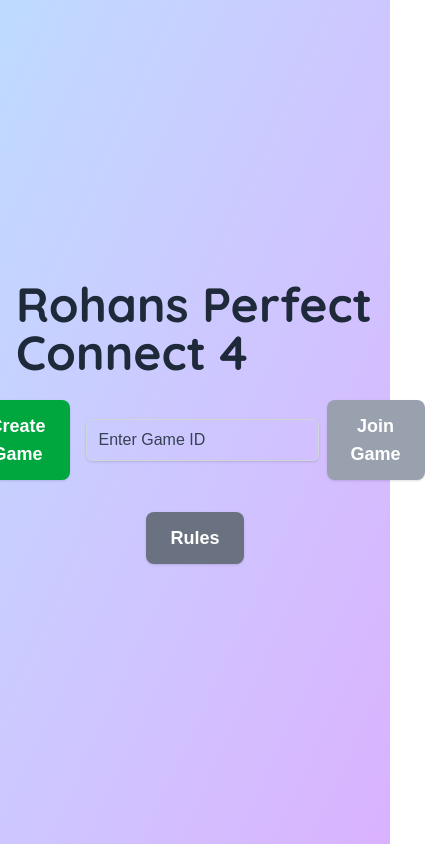
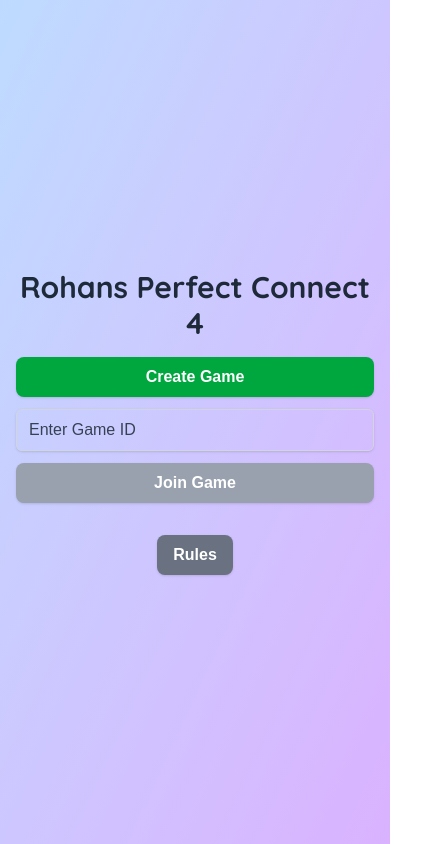
Before and after one commit to rohan-0202/rohansperfectconnect4, a Next.js app: page / in a window 390 px wide. Shown: the whole page, 425 px wide, since content can reach past the window. Built offline with nearby package versions, Linux system fonts and the light colour scheme; no server answers.

Commit message:
responsive?

```diff
--- a/src/components/Connect4.tsx
+++ b/src/components/Connect4.tsx
@@ -208,7 +208,12 @@ You're probably familiar with the game connect 4. This game is that game, but my
                 if (myTurn) {
                     if (iNeedToReselect) {
                         // Show reselect message even though phase is 'playing'
-                        newMessage = <>Your turn (<span className={`font-semibold ${myPlayerColor === 'red' ? 'text-red-600' : 'text-yellow-600'}`}>{myPlayerColor === 'red' ? 'Red' : 'Yellow'}</span>): Select a NEW Sabotage Space</>;
+                        newMessage = (
+                            <div className="flex flex-col items-center text-center">
+                                <span>Your turn (<span className={`font-semibold ${myPlayerColor === 'red' ? 'text-red-600' : 'text-yellow-600'}`}>{myPlayerColor === 'red' ? 'Red' : 'Yellow'}</span>):</span>
+                                <span>Select a NEW Sabotage Space</span>
+                            </div>
+                        );
                     } else {
                         // Normal playing turn message
                         newMessage = <>Your turn (<span className={`font-semibold ${myPlayerColor === 'red' ? 'text-red-600' : 'text-yellow-600'}`}>{myPlayerColor === 'red' ? 'Red' : 'Yellow'}</span>)</>;
@@ -359,9 +364,9 @@ You're probably familiar with the game connect 4. This game is that game, but my
     const myTurnToPlay = myTurn && gamePhase === 'playing' && !iNeedToReselect;
 
     return (
-        <div className="flex flex-col items-center justify-center min-h-screen bg-gradient-to-br from-blue-200 to-purple-300 p-4">
+        <div className="flex flex-col items-center justify-center min-h-screen bg-gradient-to-br from-blue-200 to-purple-300 p-2 sm:p-4">
             {/* Apply the font class to the h1 element */}
-            <h1 className={`text-5xl font-extrabold mb-6 text-gray-800 ${quicksand.className}`}>
+            <h1 className={`text-3xl sm:text-4xl md:text-5xl font-extrabold mb-4 sm:mb-6 text-gray-800 ${quicksand.className} text-center`}>
                 Rohans Perfect Connect 4
             </h1>
 
@@ -374,38 +379,37 @@ You're probably familiar with the game connect 4. This game is that game, but my
 
             {/* Conditional Rendering: Show Create/Join buttons OR Game ID OR Board */}
             {!gameState && gamePhase === 'initial' && (
-                <div className="flex flex-col items-center space-y-4">
-                    <div className="flex space-x-4">
+                <div className="flex flex-col items-center space-y-4 w-full px-2">
+                    <div className="flex flex-col sm:flex-row items-center space-y-3 sm:space-y-0 sm:space-x-4 w-full justify-center">
                         <button
                             onClick={handleCreateGame}
                             disabled={!socket || !!gameId}
-                            className="px-6 py-3 bg-green-600 text-white rounded-lg shadow hover:bg-green-700 disabled:bg-gray-400 transition-colors duration-200 text-lg font-semibold"
+                            className="w-full sm:w-auto px-4 py-2 sm:px-6 sm:py-3 bg-green-600 text-white rounded-lg shadow hover:bg-green-700 disabled:bg-gray-400 transition-colors duration-200 text-base sm:text-lg font-semibold"
                         >
                             Create Game
                         </button>
-                        <div className="flex items-center space-x-2">
+                        <div className="flex flex-col sm:flex-row items-center space-y-3 sm:space-y-0 sm:space-x-2 w-full sm:w-auto">
                             <input
                                 type="text"
                                 value={joinGameIdInput}
                                 onChange={(e) => setJoinGameIdInput(e.target.value)}
                                 placeholder="Enter Game ID"
-                                className="px-3 py-2 border border-gray-300 rounded-md shadow-sm focus:outline-none focus:ring-indigo-500 focus:border-indigo-500 placeholder-gray-700 text-gray-800"
+                                className="w-full sm:w-auto px-3 py-2 border border-gray-300 rounded-md shadow-sm focus:outline-none focus:ring-indigo-500 focus:border-indigo-500 placeholder-gray-700 text-gray-800"
                                 disabled={!socket || !!gameId}
                             />
                             <button
                                 onClick={handleJoinGame}
                                 disabled={!socket || !!gameId || !joinGameIdInput.trim()}
-                                className="px-6 py-3 bg-blue-600 text-white rounded-lg shadow hover:bg-blue-700 disabled:bg-gray-400 transition-colors duration-200 text-lg font-semibold"
+                                className="w-full sm:w-auto px-4 py-2 sm:px-6 sm:py-3 bg-blue-600 text-white rounded-lg shadow hover:bg-blue-700 disabled:bg-gray-400 transition-colors duration-200 text-base sm:text-lg font-semibold"
                             >
                                 Join Game
                             </button>
                         </div>
                     </div>
-                    {/* Rules Button - Moved and Centered Below */}
                     <div className="w-full flex justify-center mt-4">
                         <button
                             onClick={() => setShowRules(!showRules)}
-                            className="px-6 py-3 bg-gray-500 text-white rounded-lg shadow hover:bg-gray-600 disabled:bg-gray-400 transition-colors duration-200 text-lg font-semibold"
+                            className="px-4 py-2 sm:px-6 sm:py-3 bg-gray-500 text-white rounded-lg shadow hover:bg-gray-600 disabled:bg-gray-400 transition-colors duration-200 text-base sm:text-lg font-semibold"
                         >
                             Rules
                         </button>
@@ -413,13 +417,10 @@ You're probably familiar with the game connect 4. This game is that game, but my
                     {joinError && (
                         <p className="mt-2 text-red-600 font-semibold">Error: {joinError}</p>
                     )}
-                    {/* Rules Dropdown - Added Here */}
                     {showRules && (
                         <div className="mt-4 p-4 bg-white rounded-lg shadow-lg border border-gray-300 max-w-md w-full text-left text-sm">
                             <h3 className="text-lg font-semibold mb-2 text-gray-700">Game Rules</h3>
-                            {/* Use pre-wrap to preserve formatting */}
                             <pre className="whitespace-pre-wrap text-gray-600">{rulesText}</pre>
-                            {/* Center the Close button */}
                             <div className="w-full flex justify-center mt-3">
                                 <button
                                     onClick={() => setShowRules(false)}
@@ -434,66 +435,59 @@ You're probably familiar with the game connect 4. This game is that game, but my
             )}
 
             {(gameState || gameId) && !opponentLeftMessage && ( // Only show game if opponent hasn't left
-                <> {/* Fragment to group game elements */}
-                    <div className="flex justify-between items-center w-full max-w-lg mb-4">
-                        <div className="text-2xl text-gray-700 flex-grow text-center min-h-[3rem] flex items-center justify-center">
+                <div className="flex flex-col items-center w-full max-w-md md:max-w-lg lg:max-w-xl">
+                    <div className="flex justify-center items-center w-full mb-4 min-h-[4rem]">
+                        <div className="text-lg sm:text-xl md:text-2xl text-gray-700 text-center">
                             {message}
                         </div>
                     </div>
 
-                    <div className="relative">
-                        <div className="grid grid-cols-7 gap-2 bg-blue-700 p-3 rounded-lg mb-6 shadow-xl border-4 border-blue-800">
+                    <div className="relative w-full flex flex-col items-center">
+                        <div className="grid grid-cols-7 gap-1 sm:gap-2 bg-blue-700 p-2 sm:p-3 rounded-lg mb-4 sm:mb-6 shadow-xl border-2 sm:border-4 border-blue-800 w-full max-w-xs sm:max-w-sm md:max-w-md lg:max-w-lg">
                             {board.map((row, rowIndex) =>
                                 row.map((cell, colIndex) => {
-                                    // Determine if the cell is clickable based on phase and turn
-                                    // const canClickCell = myTurnToSelect; // No longer needed directly
                                     const canClickColumn = gamePhase === 'playing' && myTurnToPlay;
-
-                                    // Assign click handler based on whether selection or playing is appropriate
                                     const clickHandler = myTurnToSelect
                                         ? () => handleSabotageSelectionClick(rowIndex, colIndex)
-                                        : () => handleColumnClick(colIndex); // Column handler will only be effective if myTurnToPlay is true
+                                        : () => handleColumnClick(colIndex);
+                                    const isDisabled = gamePhase === 'game_over' || (!myTurnToSelect && !myTurnToPlay);
+                                    const cursorStyle = isDisabled ? 'cursor-default' : (myTurnToSelect ? 'cursor-crosshair' : 'cursor-pointer');
+                                    const selectionHoverClass = myTurnToSelect ? (myPlayerColor === 'red' ? 'group-hover:bg-red-400' : 'group-hover:bg-yellow-400') : '';
+                                    const playHoverClass = canClickColumn ? 'hover:bg-blue-400' : '';
+                                    const isMySabotageSpot =
+                                        (myPlayerColor === 'red' && gameState?.redSabotage?.row === rowIndex && gameState?.redSabotage?.col === colIndex) ||
+                                        (myPlayerColor === 'yellow' && gameState?.yellowSabotage?.row === rowIndex && gameState?.yellowSabotage?.col === colIndex);
 
-                                    // Cell is disabled if game is over OR it's not my turn to select/play
-                                    const isDisabled = gamePhase === 'game_over' || (!myTurnToSelect && !myTurnToPlay);
-
-                                    // Cursor depends on whether selecting or playing is possible
-                                    const cursorStyle = isDisabled ? 'cursor-default' : (myTurnToSelect ? 'cursor-crosshair' : 'cursor-pointer');
-
-                                    // Highlight potential sabotage selection for the current player
-                                    const selectionHoverClass = myTurnToSelect
-                                        ? (myPlayerColor === 'red' ? 'group-hover:bg-red-400' : 'group-hover:bg-yellow-400')
-                                        : '';
-
-                                    // Highlight playable columns on hover during playing phase
-                                    const playHoverClass = canClickColumn ? 'hover:bg-blue-400' : '';
-
-                                    const innerCircleClass = cell === null && myTurnToSelect
-                                        ? selectionHoverClass
-                                        : getCellClass(cell);
+                                    let innerCircleClass = '';
+                                    if (cell !== null) {
+                                        innerCircleClass = getCellClass(cell);
+                                    } else if (isMySabotageSpot) {
+                                        innerCircleClass = 'bg-gray-600 opacity-75';
+                                    } else if (myTurnToSelect) {
+                                        innerCircleClass = selectionHoverClass;
+                                    } else {
+                                        innerCircleClass = 'bg-gray-200';
+                                    }
 
                                     return (
                                         <div
                                             key={`${rowIndex}-${colIndex}`}
-                                            // Use group for column hover effect if needed
-                                            className={`group w-12 h-12 md:w-16 md:h-16 flex items-center justify-center rounded-full bg-blue-500 ${cursorStyle} ${playHoverClass} transition-colors duration-150`}
+                                            className={`group aspect-square flex items-center justify-center rounded-full bg-blue-500 ${cursorStyle} ${playHoverClass} transition-colors duration-150`}
                                             onClick={!isDisabled ? clickHandler : undefined}
                                         >
                                             <div
-                                                // Apply hover effect to the inner circle during selection phase
-                                                className={`w-10 h-10 md:w-14 md:h-14 rounded-full ${innerCircleClass} shadow-lg border-2 ${cell ? (cell === 'red' ? 'border-red-800' : 'border-yellow-800') : 'border-gray-400'} transition-colors duration-150`}
+                                                className={`w-[85%] h-[85%] rounded-full ${innerCircleClass} shadow-inner border ${cell ? (cell === 'red' ? 'border-red-700' : 'border-yellow-700') : 'border-gray-400'} transition-colors duration-150`}
                                             ></div>
                                         </div>
                                     );
                                 })
                             )}
                         </div>
-                        {/* Wrap button in a div for centering */}
                         <div className="w-full flex justify-center">
                             {gamePhase !== 'game_over' && gamePhase !== 'initial' && (
                                 <button
                                     onClick={handleLeaveGame}
-                                    className="mt-2 mb-4 px-4 py-2 bg-red-600 text-white rounded-lg shadow hover:bg-red-700 transition-colors duration-200 text-sm font-semibold"
+                                    className="mb-4 px-4 py-2 bg-red-600 text-white rounded-lg shadow hover:bg-red-700 transition-colors duration-200 text-sm sm:text-base font-semibold"
                                 >
                                     Leave Game
                                 </button>
@@ -502,15 +496,14 @@ You're probably familiar with the game connect 4. This game is that game, but my
                     </div>
 
                     {gamePhase === 'game_over' && (
-                        <div className="mt-4 text-center"> {/* Wrap button and potential message */}
+                        <div className="mt-4 text-center">
                             <button
-                                onClick={handleRequestRematch} // Use new handler
-                                disabled={playAgainDisabled} // Use dynamic disabled state
-                                className="px-6 py-3 bg-indigo-600 text-white rounded-lg shadow hover:bg-indigo-700 disabled:bg-gray-400 transition-colors duration-200 text-lg font-semibold"
+                                onClick={handleRequestRematch}
+                                disabled={playAgainDisabled}
+                                className="px-4 py-2 sm:px-6 sm:py-3 bg-indigo-600 text-white rounded-lg shadow hover:bg-indigo-700 disabled:bg-gray-400 transition-colors duration-200 text-base sm:text-lg font-semibold"
                             >
-                                {playAgainButtonText} {/* Use dynamic text */}
+                                {playAgainButtonText}
                             </button>
-                            {/* Optionally, add a message if waiting */}
                             {iRequested && !opponentRequested && (
                                 <p className="mt-2 text-gray-600">Rematch request sent.</p>
                             )}
@@ -519,7 +512,7 @@ You're probably familiar with the game connect 4. This game is that game, but my
                             )}
                         </div>
                     )}
-                </>
+                </div>
             )}
         </div>
     );
```
